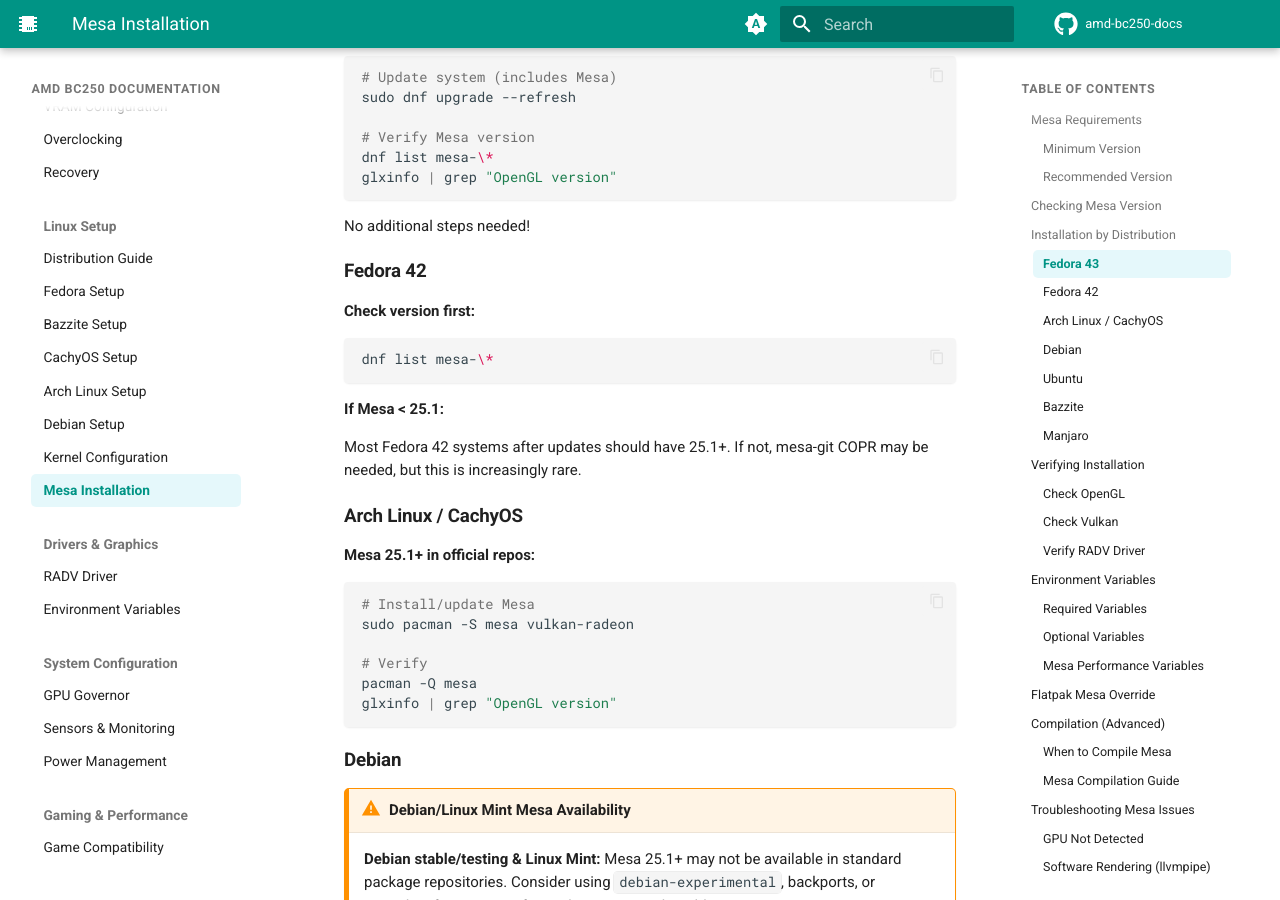
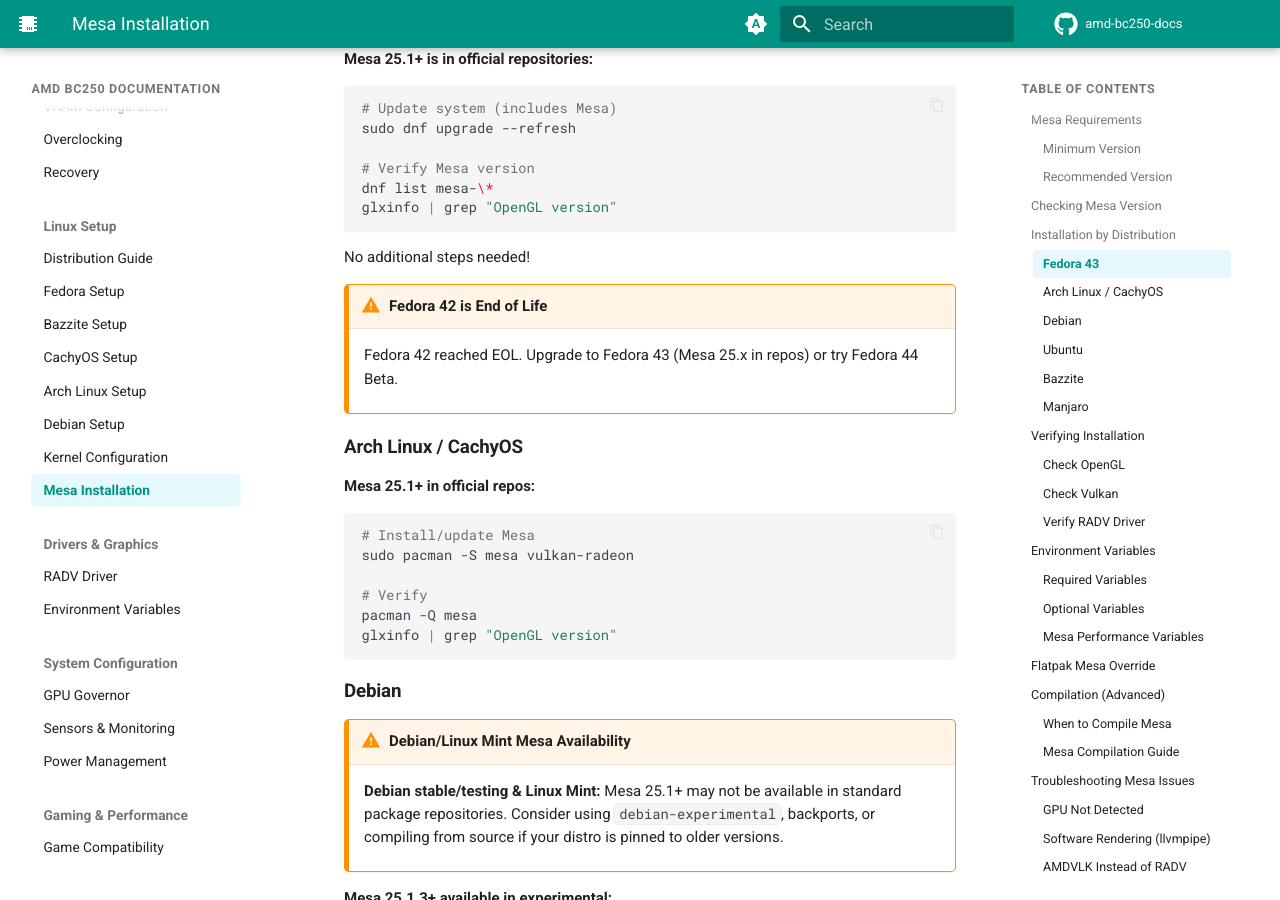
Before and after one commit to elektricM/amd-bc250-docs, an MkDocs documentation site: the page built from docs/linux/mesa.md, in a window 1280 px wide and 900 px high, scrolled down 1317 px. Built offline with MkDocs 1.6.1 and Material for MkDocs 9.7.7, drawn with Linux system fonts in a browser that asks for light colours; comment, search, counter and statistics services are not loaded; the version menu is left out; some of the changed text lies outside the part shown.

Commit message:
fix(mesa): update version table, current stable is 25.3.6

````diff
--- a/docs/linux/mesa.md
+++ b/docs/linux/mesa.md
@@ -14,10 +14,11 @@
 
 ### Recommended Version
 
-**Mesa 25.2.4+ recommended for stability**
+**Mesa 25.2.x recommended (Fedora 43 ships 25.2.7)**
 
 - Bug fixes and performance improvements over 25.1
 - Better compatibility
+- Mesa 25.3.6 on Fedora 43 (March 2026) — current stable
 - Mesa 25.2.4 confirmed working on Bazzite (Feb 2026)
 - Mesa 25.1.3+ is minimum, but 25.2.x is the validated stable target
 
@@ -59,17 +60,8 @@
 
 No additional steps needed!
 
-### Fedora 42
-
-**Check version first:**
-
-```bash
-dnf list mesa-\*
-```
-
-**If Mesa < 25.1:**
-
-Most Fedora 42 systems after updates should have 25.1+. If not, mesa-git COPR may be needed, but this is increasingly rare.
+!!!warning "Fedora 42 is End of Life"
+    Fedora 42 reached EOL. Upgrade to Fedora 43 (Mesa 25.x in repos) or try Fedora 44 Beta.
 
 ### Arch Linux / CachyOS
 
````
Also changed, not shown: other parts of docs/linux/mesa.md (+2 -2 lines).
